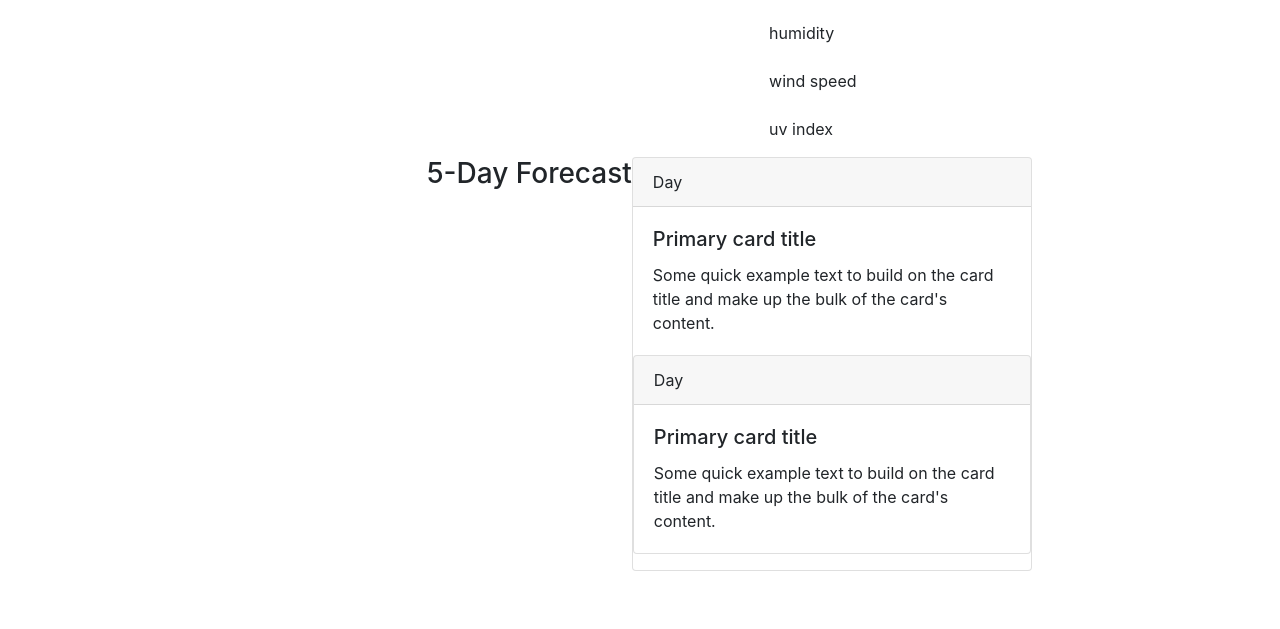
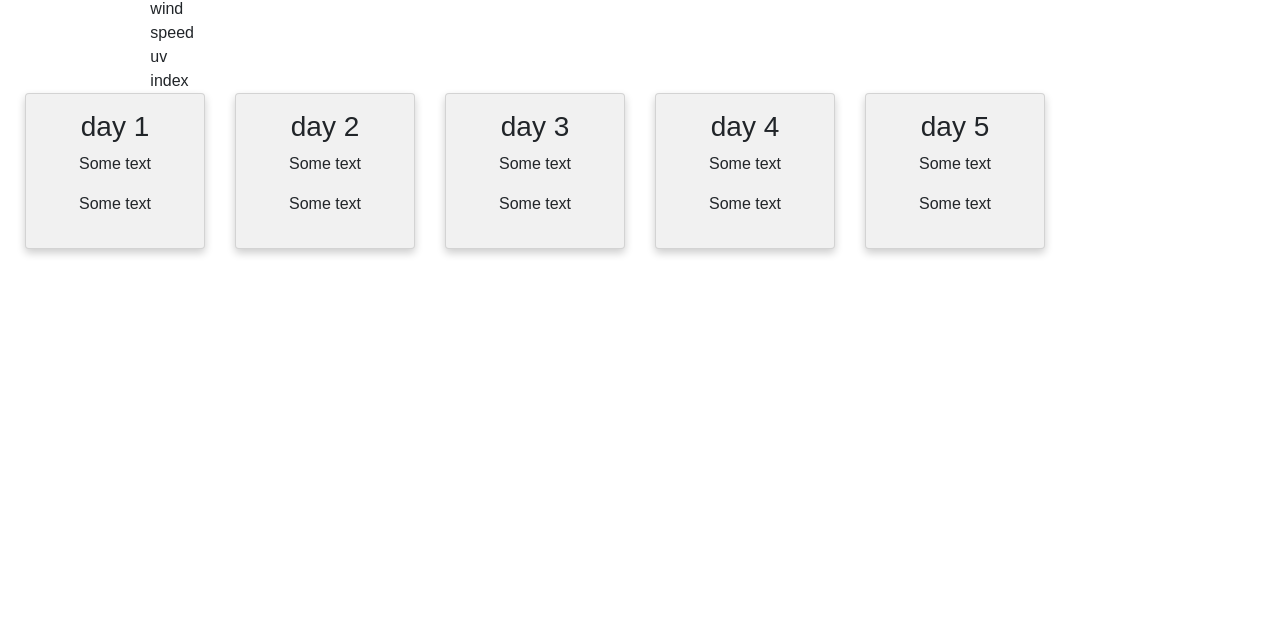
Before and after one commit to kjhallam/06_weather_dashboard, a plain HTML site: page index.html in a window 1280 px wide. Shown: the part 171-800 px from the top of the page. Drawn offline with nearby package versions, Linux system fonts and the light colour scheme; a web font is replaced by a local one.

Commit message:
added cards to display 5 day forecast

```diff
--- a/index.html
+++ b/index.html
@@ -25,6 +25,7 @@
      rel="stylesheet" href="https://cdnjs.cloudflare.com/ajax/libs/font-awesome/4.7.0/css/font-awesome.min.css"
      />
 
+
     <!--CSS stylesheet from scratch linked-->
     <link href="./style.css" rel="stylesheet"/>
 
@@ -32,53 +33,71 @@
   </head>
   <body>
     <main class="container-fluid">
-        <nav class="navbar navbar-dark bg-dark">
-            <h1>Weather Dashboard</h1>
-          </nav>
-        <aside class="row">
+        <nav class="navbar navbar-dark bg-primary">
+            <h1 id="weather-title">Weather Dashboard</h1>
+        </nav>
+        <section class="row">
             <div id="search-bar" class="col-xl m-5px pl-10px">Search bar</div>
             <div id="search-history"></div>
-        </aside>
+        </section>
         <section class="row">
-            <div class="col-md-6"></div>
             <h2 id="weather-display">Weather</h2>
-            <br>
             <ul class="row">
-                <div class="col-xs-12">
+                <div class="col-md-3">
                 <li id="city" class="col">city</li>
-                <br>
+
                 <li id="temp"class="col">temp</li>
-                <br>
+
                 <li id="humidity"class="col">humidity</li>
-                <br>
+
                 <li id="wind" class="col">wind speed</li>
-                <br>
+
                 <li id="uv-index"class="col">uv index</li>
                 </div>
             </ul>
         </section>
-        <section class="row">
-            <div class="col-md-4"></div>
-            <h3>5-Day Forecast</h3>
-
-            <div class="card mb-3" style="max-width: 25rem;">
-                <div class="card-header">Day</div>
-                <div class="card-body">
-                  <h5 class="card-title">Primary card title</h5>
-                  <p class="card-text">Some quick example text to build on the card title and make up the bulk of the card's content.</p>
-                </div>
-
-                <div class="card mb-3" style="max-width: 25rem;">
-                    <div class="card-header">Day</div>
-                    <div class="card-body">
-                      <h5 class="card-title">Primary card title</h5>
-                      <p class="card-text">Some quick example text to build on the card title and make up the bulk of the card's content.</p>
-                    </div>
-
-
+        <!-- Day 1 forecast -->
+        <form class="row">
+        <section class="col-md-2">
+              <div class="card">
+                <h3>day 1</h3>
+                <p>Some text</p>
+                <p>Some text</p>
+              </div>
         </section>
-
-
+         <!-- Day 2 forecast -->
+         <section class="col-md-2">
+              <div class="card">
+                <h3>day 2</h3>
+                <p>Some text</p>
+                <p>Some text</p>
+              </div>
+        </section>
+         <!-- Day 3 forecast -->
+         <section class="col-md-2">
+              <div class="card">
+                <h3>day 3</h3>
+                <p>Some text</p>
+                <p>Some text</p>
+              </div>
+        </section>
+         <!-- Day 4 forecast -->
+         <section class="col-md-2">
+              <div class="card">
+                <h3>day 4</h3>
+                <p>Some text</p>
+                <p>Some text</p>
+              </div>
+        </section>
+         <!-- Day 5 forecast -->
+         <section class="col-md-2">
+              <div class="card">
+                <h3>day 5</h3>
+                <p>Some text</p>
+                <p>Some text</p>
+              </div>
+        </section>
+    </form>
 
 
     </main>
--- a/style.css
+++ b/style.css
@@ -0,0 +1,43 @@
+
+* {
+    box-sizing: border-box;
+  }
+
+  body {
+    font-family: Arial, Helvetica, sans-serif;
+  }
+
+  /* Float four columns side by side */
+  .col {
+    flex-direction: column;
+    justify-items: right;
+    width: 50%;
+    padding: 0 10px;
+  }
+
+  /* Remove extra left and right margins, due to padding */
+  .row {margin: 0 -5px;}
+
+  /* Clear floats after the columns */
+  .row:after {
+    content: "";
+    display: table;
+    clear: both;
+  }
+
+  /* Responsive columns */
+  @media screen and (max-width: 600px) {
+    .column {
+      width: 100%;
+      display: block;
+      margin-bottom: 20px;
+    }
+  }
+
+  /* Style the counter cards */
+  .card {
+    box-shadow: 0 4px 8px 0 rgba(0, 0, 0, 0.2);
+    padding: 16px;
+    text-align: center;
+    background-color: #f1f1f1;
+  }
```
